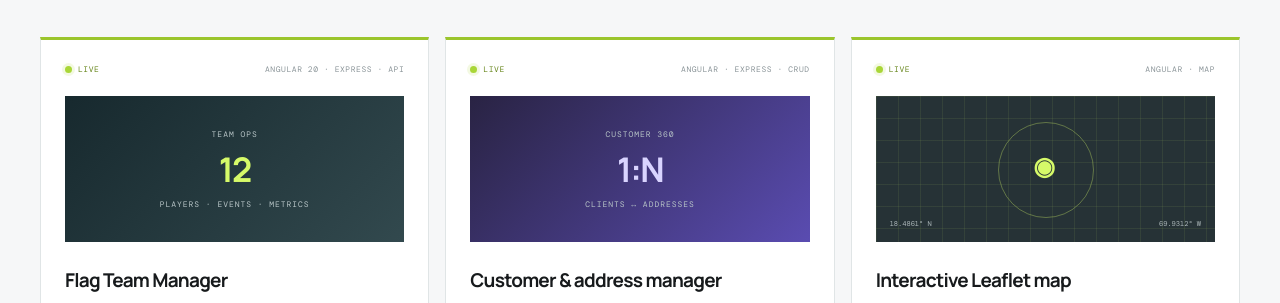
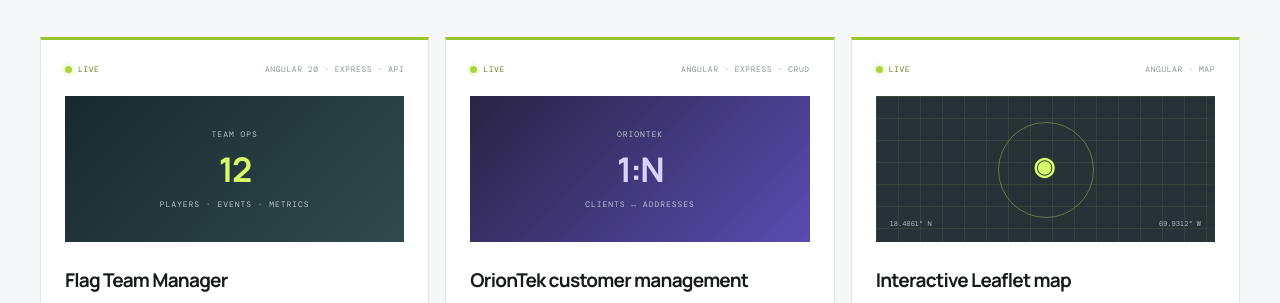
Before and after one commit to CrisDaniel25/cristopher-figueroa-portfolio, a plain HTML site: page index.html in a window 1280 px wide. Shown: the part 3860-4163 px from the top of the page. Drawn offline with nearby package versions, Linux system fonts and the light colour scheme.

Commit message:
Present OrionTek demo consistently in portfolio

```diff
--- a/index.html
+++ b/index.html
@@ -71,7 +71,7 @@
       <div class="section-heading"><div><div class="eyebrow eyebrow-dark"><span>04</span><span data-i18n="liveEyebrow">PUBLIC DEPLOYMENTS</span></div><h2 data-i18n-html="liveTitle">Real builds.<br><em>Open in your browser.</em></h2></div><p data-i18n="liveLead">Independent public projects deployed with sample content. Open each demo to review the interface and interaction directly.</p></div>
       <div class="live-demo-grid">
         <article class="live-demo-card live-demo-featured"><div class="live-demo-top"><span class="live-demo-status"><i></i> <span data-i18n="liveStatus">LIVE</span></span><span class="live-demo-kind">ANGULAR 20 · EXPRESS · API</span></div><div class="live-demo-visual team-visual"><span>TEAM OPS</span><b>12</b><span>PLAYERS · EVENTS · METRICS</span></div><h3 data-i18n="flagTitle">Flag Team Manager</h3><p data-i18n="flagBody">Full-stack operations dashboard for players, events, attendance, sponsors and team metrics, running with a safe read-only demo API.</p><div class="tag-row"><span>ANGULAR 20</span><span>EXPRESS</span><span>POSTGRESQL</span></div><div class="live-demo-actions"><a class="button button-dark" href="https://flag-team-manager-demo.vercel.app" target="_blank" rel="noopener noreferrer" data-i18n="openDemo">Open live demo <span aria-hidden="true">↗</span></a><a class="source-link" href="https://github.com/CrisDaniel25/flag-team-system/tree/portfolio-demo" target="_blank" rel="noopener noreferrer" data-i18n="viewSource">View source ↗</a></div></article>
-        <article class="live-demo-card live-demo-featured"><div class="live-demo-top"><span class="live-demo-status"><i></i> <span data-i18n="liveStatus">LIVE</span></span><span class="live-demo-kind">ANGULAR · EXPRESS · CRUD</span></div><div class="live-demo-visual customer-visual"><span>CUSTOMER 360</span><b>1:N</b><span>CLIENTS ↔ ADDRESSES</span></div><h3 data-i18n="orionTitle">Customer & address manager</h3><p data-i18n="orionBody">Working CRUD application demonstrating a one-to-many data model, REST endpoints and temporary sample-data mutations.</p><div class="tag-row"><span>ANGULAR</span><span>EXPRESS</span><span>SEQUELIZE</span></div><div class="live-demo-actions"><a class="button button-dark" href="https://customer-address-demo.vercel.app" target="_blank" rel="noopener noreferrer" data-i18n="openDemo">Open live demo <span aria-hidden="true">↗</span></a><a class="source-link" href="https://github.com/CrisDaniel25/PruebaOrionTek/tree/portfolio-demo" target="_blank" rel="noopener noreferrer" data-i18n="viewSource">View source ↗</a></div></article>
+        <article class="live-demo-card live-demo-featured"><div class="live-demo-top"><span class="live-demo-status"><i></i> <span data-i18n="liveStatus">LIVE</span></span><span class="live-demo-kind">ANGULAR · EXPRESS · CRUD</span></div><div class="live-demo-visual customer-visual"><span>ORIONTEK</span><b>1:N</b><span>CLIENTS ↔ ADDRESSES</span></div><h3 data-i18n="orionTitle">OrionTek customer management</h3><p data-i18n="orionBody">Working CRUD application demonstrating a one-to-many data model, REST endpoints and temporary sample-data mutations.</p><div class="tag-row"><span>ANGULAR</span><span>EXPRESS</span><span>SEQUELIZE</span></div><div class="live-demo-actions"><a class="button button-dark" href="https://oriontek-customer-demo.vercel.app" target="_blank" rel="noopener noreferrer" data-i18n="openDemo">Open live demo <span aria-hidden="true">↗</span></a><a class="source-link" href="https://github.com/CrisDaniel25/PruebaOrionTek/tree/portfolio-demo" target="_blank" rel="noopener noreferrer" data-i18n="viewSource">View source ↗</a></div></article>
         <article class="live-demo-card live-demo-featured"><div class="live-demo-top"><span class="live-demo-status"><i></i> <span data-i18n="liveStatus">LIVE</span></span><span class="live-demo-kind">ANGULAR · MAP</span></div><div class="live-demo-visual map-visual"><span>18.4861° N</span><b>◉</b><span>69.9312° W</span></div><h3 data-i18n="leafletTitle">Interactive Leaflet map</h3><p data-i18n="leafletBody">Angular application integrating Leaflet for interactive geographic visualization and map-based UI behavior.</p><div class="tag-row"><span>ANGULAR</span><span>TYPESCRIPT</span><span>LEAFLET</span></div><div class="live-demo-actions"><a class="button button-dark" href="https://cf-leaflet-map.vercel.app" target="_blank" rel="noopener noreferrer" data-i18n="openDemo">Open live demo <span aria-hidden="true">↗</span></a><a class="source-link" href="https://github.com/CrisDaniel25/leaflet-map" target="_blank" rel="noopener noreferrer" data-i18n="viewSource">View source ↗</a></div></article>
         <article class="live-demo-card"><div class="live-demo-top"><span class="live-demo-status"><i></i> <span data-i18n="liveStatus">LIVE</span></span><span class="live-demo-kind">FRONTEND · TEMPLATE</span></div><div class="live-demo-visual beauty-visual"><span>MS</span><b>MAKE UP</b><span>COSMETOLOGIC</span></div><h3 data-i18n="makeupTitle">Cosmetology business template</h3><p data-i18n="makeupBody">Responsive multi-page presentation for services, products, appointments and contact information.</p><div class="tag-row"><span>HTML</span><span>CSS</span><span>BOOTSTRAP</span></div><div class="live-demo-actions"><a class="button button-dark" href="https://cf-makeup-demo.vercel.app" target="_blank" rel="noopener noreferrer" data-i18n="openDemo">Open live demo <span aria-hidden="true">↗</span></a><a class="source-link" href="https://github.com/CrisDaniel25/MS-MakeUp-Cosmetologic-Template" target="_blank" rel="noopener noreferrer" data-i18n="viewSource">View source ↗</a></div></article>
         <article class="live-demo-card"><div class="live-demo-top"><span class="live-demo-status"><i></i> <span data-i18n="liveStatus">LIVE</span></span><span class="live-demo-kind">UI · INTERACTION</span></div><div class="live-demo-visual carousel-visual"><i></i><i></i><i></i><i></i><i></i></div><h3 data-i18n="carouselTitle">3D carousel interaction</h3><p data-i18n="carouselBody">Standalone interface experiment demonstrating layered cards, animated transitions and vanilla JavaScript interaction.</p><div class="tag-row"><span>HTML</span><span>CSS</span><span>JAVASCRIPT</span></div><div class="live-demo-actions"><a class="button button-dark" href="https://cf-3d-carousel.vercel.app" target="_blank" rel="noopener noreferrer" data-i18n="openDemo">Open live demo <span aria-hidden="true">↗</span></a><a class="source-link" href="https://github.com/CrisDaniel25/3D-Carousel-Template" target="_blank" rel="noopener noreferrer" data-i18n="viewSource">View source ↗</a></div></article>
```
